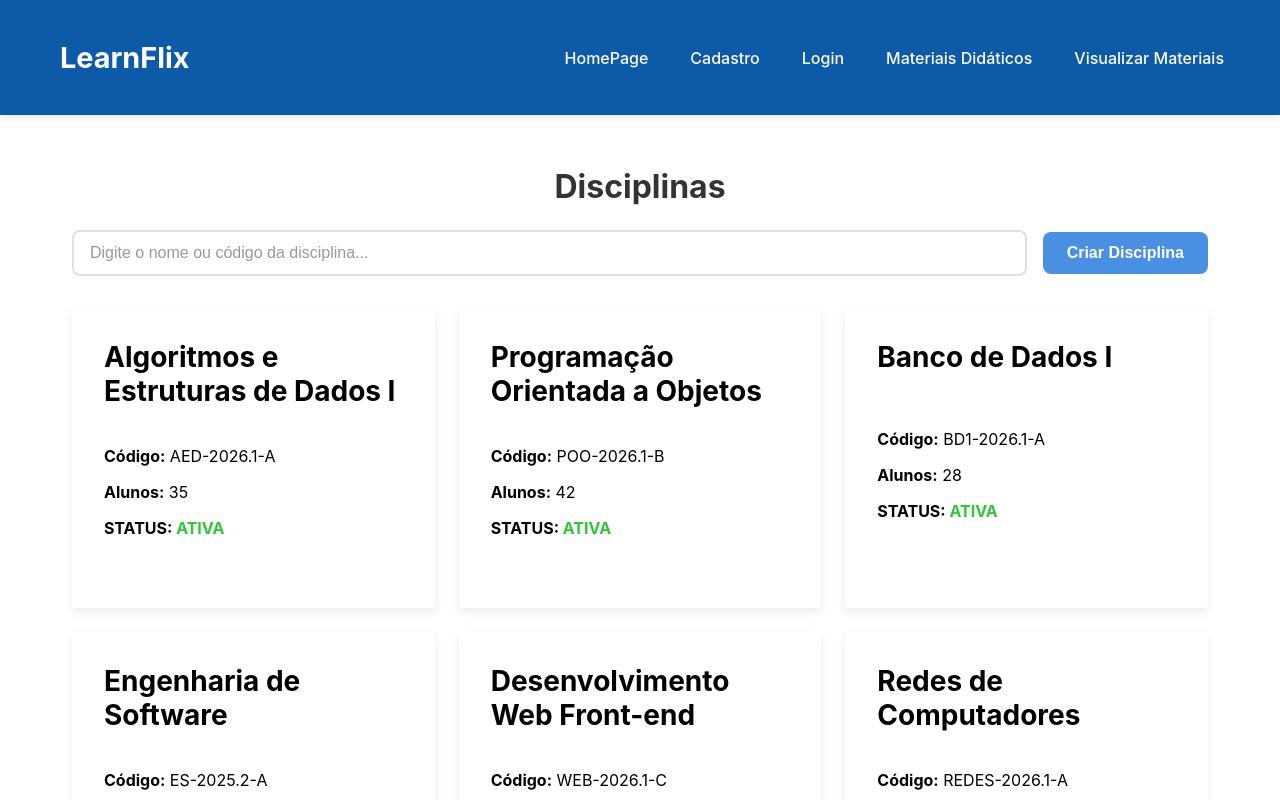
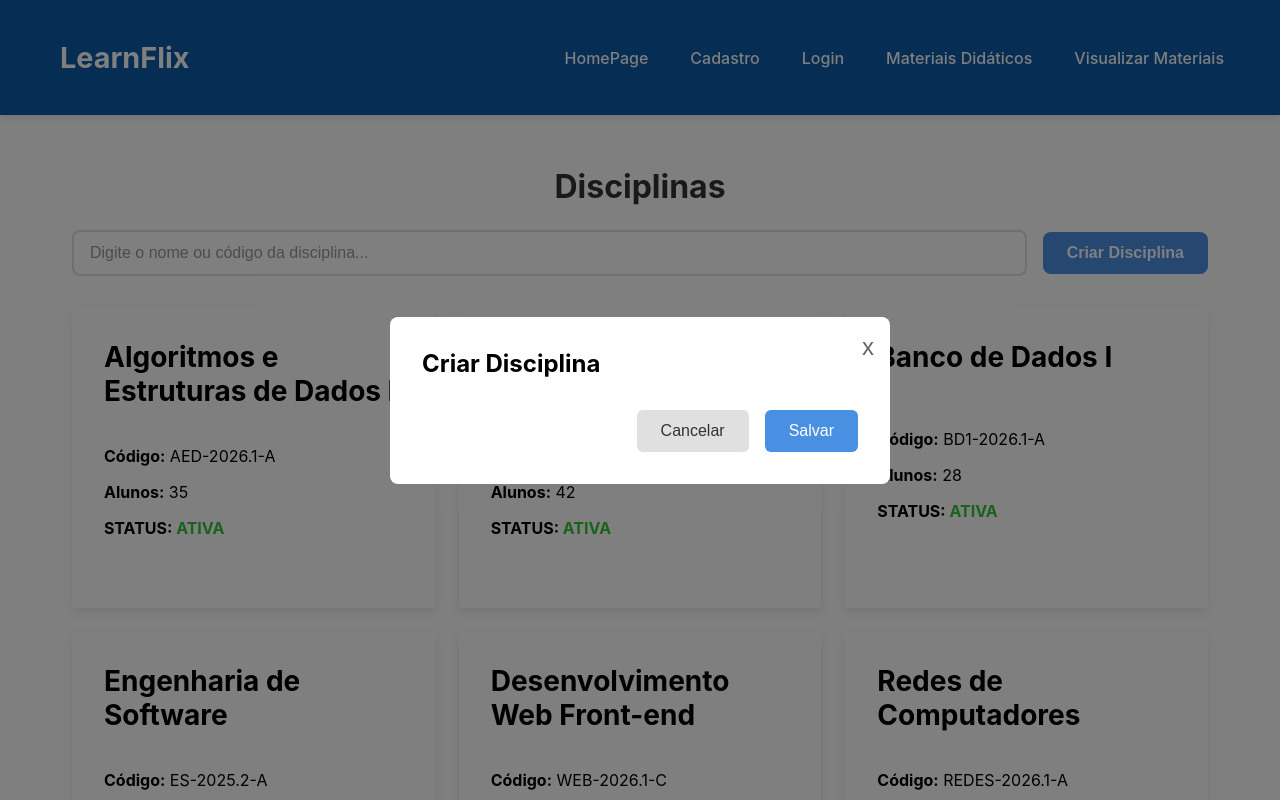
Before and after one commit to LFbruck/learnflix, a React (Create React App) app: page /disciplinas in a window 1280 px wide. Both pictures are taken after a click on the button "Criar Disciplina". Shown: the top 800 px of the page. Built offline with nearby package versions, Linux system fonts and the light colour scheme.

Commit message:
feat: cria estrutura do componente ModalDisciplina com controle de abertura/fechamento e estilização

```diff
--- /dev/null
+++ b/src/components/ModalDisciplina/ModalDisciplina.jsx
@@ -0,0 +1,20 @@
+import styles from "./ModalDisciplina.module.css";
+
+export default function ModalDisciplina({ onClose }) {
+    return (
+        <div onClick={onClose} className={styles.overlay}>
+            <div onClick={(e) => e.stopPropagation()} className={styles.modal}>
+                <button onClick={onClose} className={styles.btnFechar}>
+                    x
+                </button>
+
+                <h2>Criar Disciplina</h2>
+
+                <div className={styles.acoes}>
+                    <button onClick={onClose}>Cancelar</button>
+                    <button>Salvar</button>
+                </div>
+            </div>
+        </div>
+    );
+}
--- /dev/null
+++ b/src/components/ModalDisciplina/ModalDisciplina.module.css
@@ -0,0 +1,62 @@
+.overlay {
+    position: fixed;
+    top: 0;
+    left: 0;
+    right: 0;
+    bottom: 0;
+    background-color: rgba(0, 0, 0, 0.5);
+    display: flex;
+    align-items: center;
+    justify-content: center;
+    z-index: 1000;
+}
+
+.modal {
+    background: white;
+    border-radius: 8px;
+    padding: 2rem;
+    width: 90%;
+    max-width: 500px;
+    position: relative;
+}
+
+.btnFechar {
+    position: absolute;
+    top: 1rem;
+    right: 1rem;
+    background: none;
+    border: none;
+    font-size: 1.5rem;
+    cursor: pointer;
+    color: #666;
+}
+
+.modal h2 {
+    margin: 0 0 1.5rem 0;
+    font-size: 1.5rem;
+}
+
+.acoes {
+    display: flex;
+    gap: 1rem;
+    justify-content: flex-end;
+    margin-top: 2rem;
+}
+
+.acoes button {
+    padding: 0.75rem 1.5rem;
+    border: none;
+    border-radius: 6px;
+    cursor: pointer;
+    font-size: 1rem;
+}
+
+.acoes button:first-child {
+    background-color: #e0e0e0;
+    color: #333;
+}
+
+.acoes button:last-child {
+    background-color: #4a90e2;
+    color: white;
+}
--- /dev/null
+++ b/src/components/ModalDisciplina/index.js
@@ -0,0 +1 @@
+export { default } from "./ModalDisciplina";
--- a/src/pages/DisciplinasPage/DisciplinasPage.jsx
+++ b/src/pages/DisciplinasPage/DisciplinasPage.jsx
@@ -2,12 +2,14 @@ import styles from "./DisciplinasPage.module.css";
 import getDisciplinas from "../../services/disciplinasService";
 import { useEffect, useState } from "react";
 import { CardDisciplina } from "../../components";
+import ModalDisciplina from "../../components/ModalDisciplina";
 
 export default function DisciplinasPage() {
     const [disciplinas, setDisciplinas] = useState([]);
     const [loading, setLoading] = useState(true);
     const [error, setError] = useState(null);
     const [termoBusca, setTermoBusca] = useState("");
+    const [modalAberto, setModalAberto] = useState(false);
 
     const disciplinasFiltradas = disciplinas.filter(disc =>
         disc.nome.toLowerCase().includes(termoBusca.toLowerCase()) ||
@@ -24,6 +26,14 @@ export default function DisciplinasPage() {
         } finally {
             setLoading(false);
         }
+    }
+
+    function abrirModal() {
+        setModalAberto(true);
+    }
+
+    function fecharModal() {
+        setModalAberto(false);
     }
 
     useEffect(() => {
@@ -43,8 +53,12 @@ export default function DisciplinasPage() {
                     className={styles.inputBusca}
                 />
 
-                <button className={styles.btnCriarDisciplina}>Criar Disciplina</button>
+                <button onClick={abrirModal} className={styles.btnCriarDisciplina}>Criar Disciplina</button>
             </div>
+
+            {modalAberto && (
+                <ModalDisciplina onClose={fecharModal} />
+            )}
 
             {loading ? (
                 <p>Carregando Disciplinas...</p>
```
